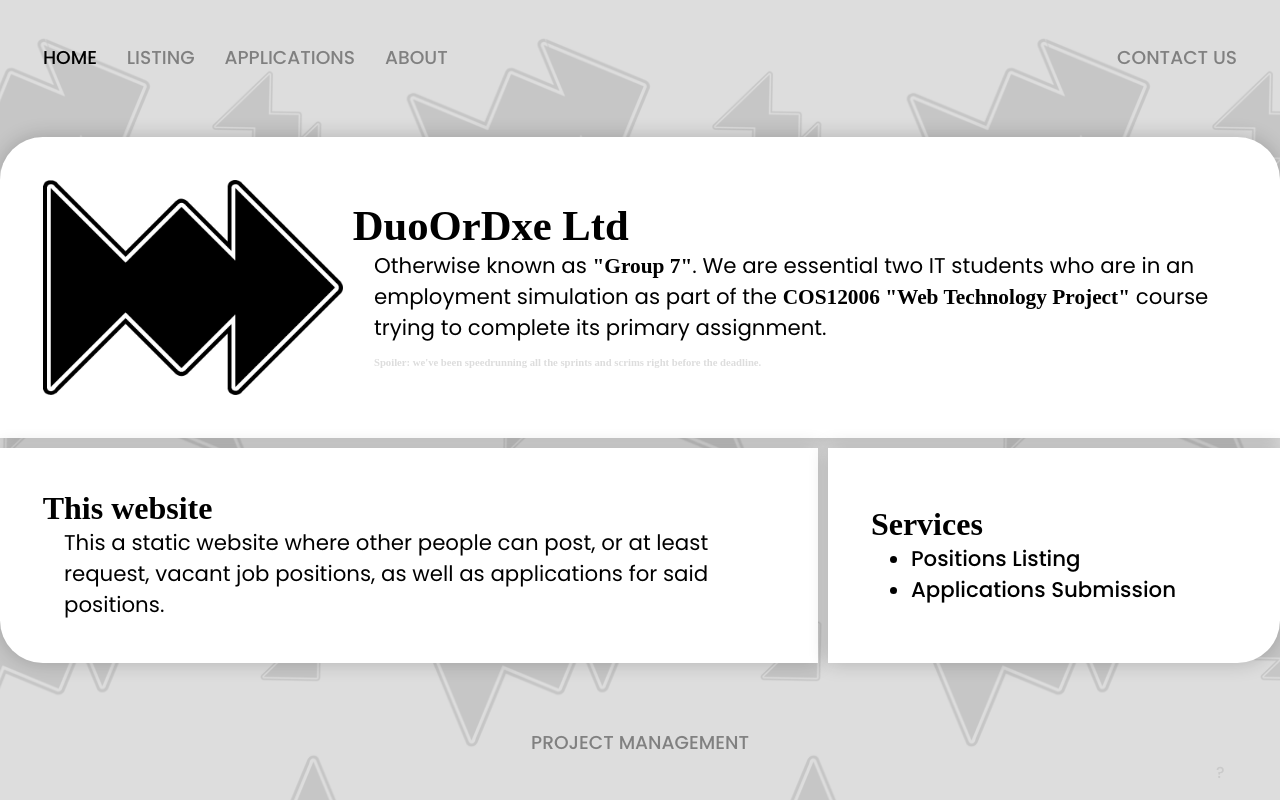
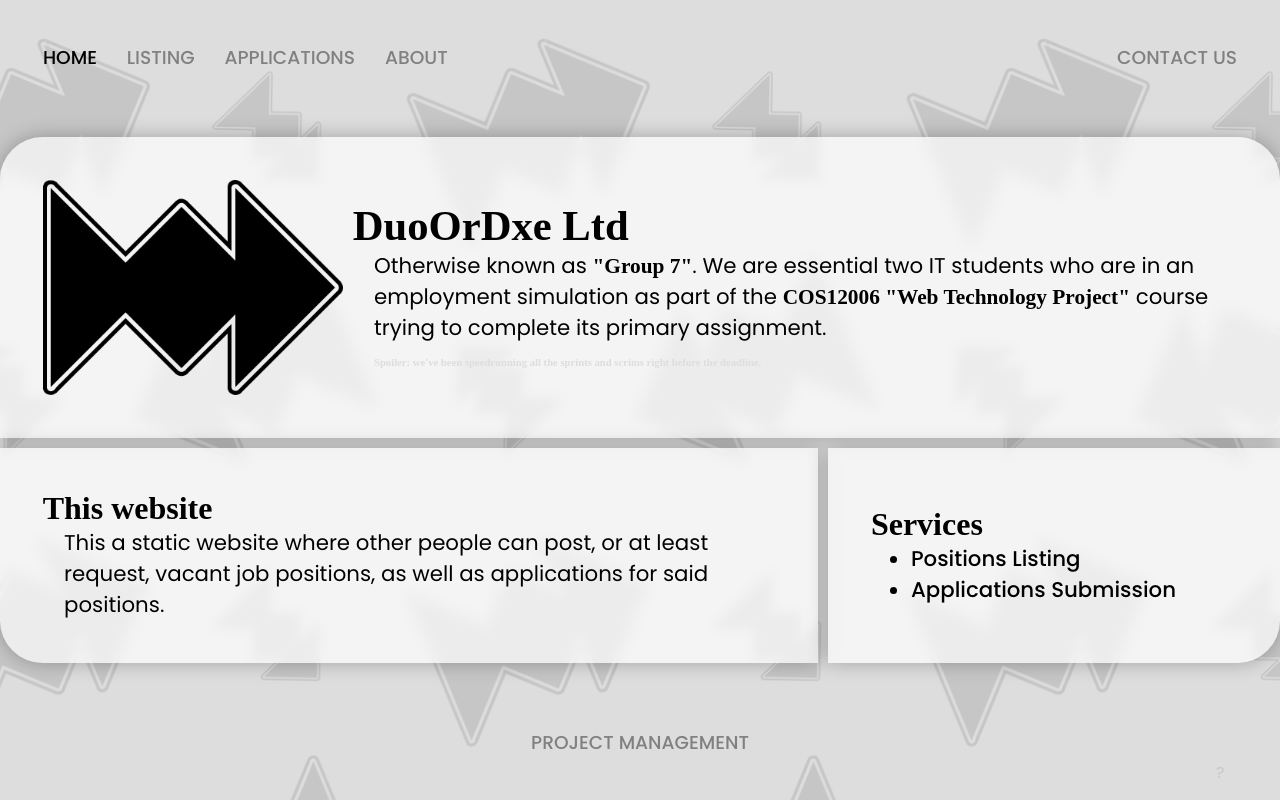
Before and after one commit to SWH03303/Job_Application, a plain HTML site: page index.html in a window 1280 px wide. Drawn offline with Linux system fonts and the light colour scheme; a web font is replaced by a local one.

Commit message:
refactor: use `box` class to mark outermost containers

```diff
--- a/css/style.css
+++ b/css/style.css
@@ -20,7 +20,7 @@ body {
 /* Global variables to avoid repeating code */
 :root {
 	--spacing: 10px;
-	--shadow: 0 0 20px #0003;
+	--round: 1em;
 	--form-color: #eee;
 	--form-border: 2px solid var(--form-color);
 	--form-border-active: 2px solid black;
@@ -155,6 +155,14 @@ button[type="submit"] {
 /* Shrunk element to 0 before expanding into remaining space. This helps scrolling problem when the
  * existing elements already overflows. */
 .fill { flex-basis: 0; flex-grow: 1; }
+/* White corner-rounded box with blurry background */
+.box {
+	padding: var(--round);
+	border-radius: var(--round);
+	background-color: #fffa;
+	box-shadow: 0 0 20px #0004;
+	backdrop-filter: blur(5px);
+}
 
 .important { font-weight: bold; }
 .tiny { font-size: 8pt; font-weight: bold; color: #ddd; }
@@ -162,6 +170,8 @@ button[type="submit"] {
 
 /* ====================================== HOME PAGE STYLING ===================================== */
 #page--home {
+	--round: 2em;
+
 	width: 1400px;
 	font-size: 16pt;
 
@@ -170,14 +180,9 @@ button[type="submit"] {
 	p { margin-left: 1em; }
 }
 
-#company-introduction, #site-description, #site-services {
-	background-color: #fff;
-	padding: 2em;
-	box-shadow: var(--shadow);
-}
 #company-introduction {
 	gap: var(--spacing);
-	border-radius: 2em 2em 0 0;
+	border-radius: var(--round) var(--round) 0 0;
 }
 #company-logo { display: block; max-width: 300px; } /* Preserve image ratio */
 #company-title { margin: 0; }
@@ -185,11 +190,11 @@ button[type="submit"] {
 #site-info { gap: var(--spacing); }
 #site-description, #site-services {
 	align-items: flex-start;
-	border-radius: 0 0 2em 0;
+	border-radius: 0 0 var(--round) 0;
 }
 #site-description {
 	flex-grow: 2; /* Grow by 2 times compared to other fill elements */
-	border-radius: 0 0 0 2em;
+	border-radius: 0 0 0 var(--round);
 }
 
 #secret {
--- a/index.html
+++ b/index.html
@@ -18,7 +18,7 @@
 	</header>
 
 	<main id="page--home" class="fill flex-y">
-		<section id="company-introduction" class="flex flex-o">
+		<section id="company-introduction" class="flex flex-o box">
 			<img id="company-logo" src="/images/logos/duodie.png" alt="Company Logo">
 			<div id="company-info">
 				<h1>DuoOrDxe Ltd</h1>
@@ -27,11 +27,11 @@
 			</div>
 		</section>
 		<div id="site-info" class="flex">
-			<section id="site-description" class="fill flex-y flex-o">
+			<section id="site-description" class="fill flex-y flex-o box">
 				<h2>This website</h2>
 				<p>This a <span class="italic">static</span> website where other people can post, or at least request, vacant job positions, as well as applications for said positions.</p>
 			</section>
-			<section id="site-services" class="fill flex-y flex-o">
+			<section id="site-services" class="fill flex-y flex-o box">
 				<h2>Services</h2>
 				<ul>
 					<li><a href="/jobs.html">Positions Listing</a></li>
```
